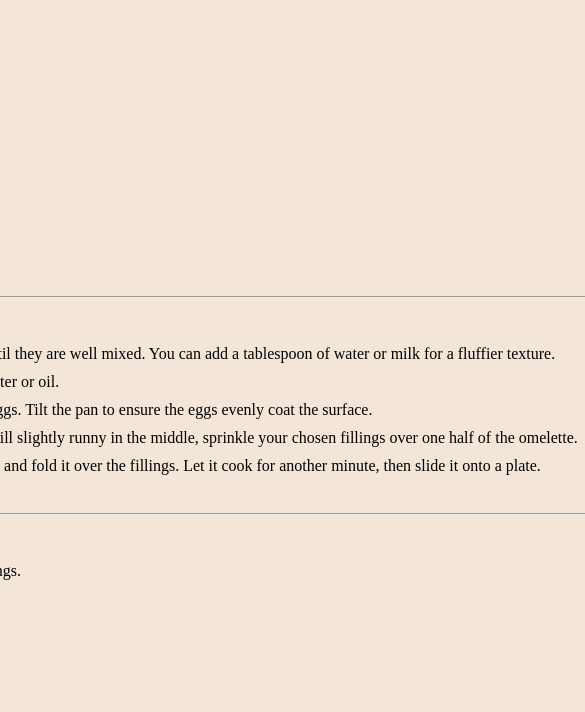
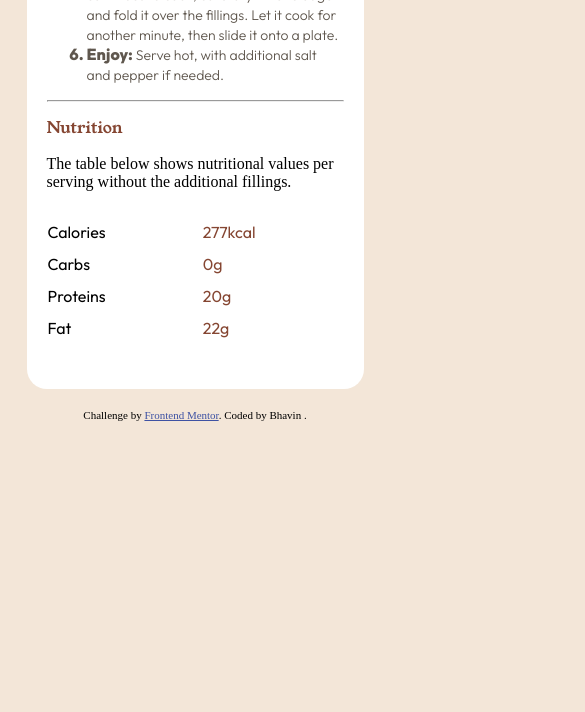
Before and after one commit to bhp005/recipe-page, a plain HTML site: page recipe-page-main/index.html in a window 390 px wide. Shown: the part 785-1497 px from the top of the page, 585 px wide, since content can reach past the window. After the commit the page ends 1206 px from the top, so only its background shows below. Drawn offline with Linux system fonts and the light colour scheme.

Commit message:
style.css

```diff
--- a/recipe-page-main/style.css
+++ b/recipe-page-main/style.css
@@ -1,35 +1,168 @@
-*{
-    margin: 10px;
-    padding: 0;
+.image {
+    border-radius: 20px;
+    max-width: 100%;
 }
 
-body{
-    font-family: "outfit";
+body {
+    display: flex;
+    flex-direction: column;
+    justify-content: center;
+    align-items: center;
+    background-color: hsl(30, 54%, 90%);
+    margin: 0;
+    padding: 20px;
+    height: 100vh;
+    overflow: auto;
+}
+
+.container1 {
+    background-color: hsl(0, 0%, 100%);
+    padding: 20px;
+    width: 90%;
+    max-width: 700px;
+    border-radius: 20px;
+    margin-bottom: 20px;
+}
+
+.container {
     display: flex;
     justify-content: center;
     align-items: center;
-    background-color: hsl(30, 54%, 90%)
-}
-.card {
-    width: 1350px;
-    background-color: white;
-    border-radius: 20px;
-    box-shadow: 20px 10px 15px rgba(0, 0, 0, 0.2);
+    padding: 20px;
 }
 
-.image-container{
-    width: 100%;
-    height: 100%;
-    object-fit: cover;
-    object-position: center;
+@font-face {
+    font-family: OutfitB;
+    src: url(assets/fonts/outfit/static/Outfit-ExtraBold.ttf);
 }
 
-.content{
-    margin-top: 40px;
+@font-face {
+    font-family: YoungF;
+    src: url(assets/fonts/young-serif/YoungSerif-Regular.ttf);
 }
 
-h1{
-    font-family: " Young Serif";
-    font-size: 70px;
-    color: hsl(24, 5%, 18%);
+@font-face {
+    font-family: outfits;
+    src: url(assets/fonts/outfit/static/Outfit-Regular.ttf);
 }
+
+@font-face {
+    font-family: outfit;
+    src: url(assets/fonts/outfit/static/Outfit-Light.ttf);
+}
+
+h1 {
+    font-family: YoungF;
+    font-weight: 400;
+}
+
+.text {
+    font-family: outfit;
+    font-weight: 100;
+    color: hsl(30, 10%, 34%);
+    padding-bottom: 10px;
+    padding-top: 10px;
+}
+
+li {
+    color: hsl(30, 10%, 34%);
+    font-family: OutfitB;
+}
+
+.subrect {
+    background-color: hsla(332, 60%, 60%, 0.2);
+    padding: 10px;
+    border-radius: 10px;
+}
+
+.headp {
+    color: hsl(332, 51%, 32%);
+    padding-left: 10px;
+    font-family: outfits;
+    font-weight: 600;
+}
+
+.subhead {
+    color: hsl(14, 45%, 36%);
+    font-family: YoungF;
+    font-weight: 200;
+}
+
+.table {
+    width: 100%;
+    border-collapse: separate;
+    border-spacing: 0 10px;
+    margin: 20px auto;
+    font-family: outfits;
+}
+
+.coll {
+    color: hsl(14, 45%, 36%);
+}
+
+.table tr {
+    border-bottom: 1px solid #ddd;
+    padding-bottom: 20px;
+
+}
+
+.attribution {
+    font-size: 11px;
+    text-align: center;
+}
+
+.attribution a {
+    color: hsl(228, 45%, 44%);
+}
+
+@media (max-width: 768px) {
+    body {
+        padding: 30px;
+    }
+
+    .container1 {
+        width: 90%;
+    }
+
+    h1 {
+        font-size: 24px;
+    }
+
+    .text {
+        font-size: 14px;
+    }
+
+    .headp {
+        font-size: 18px;
+    }
+
+    .subhead {
+        font-size: 16px;
+    }
+}
+
+@media (max-width: 375px) {
+    body {
+        padding: 20px;
+    }
+
+    .container1 {
+        width: 100%;
+    }
+
+    h1 {
+        font-size: 20px;
+    }
+
+    .text {
+        font-size: 12px;
+    }
+
+    .headp {
+        font-size: 16px;
+    }
+
+    .subhead {
+        font-size: 14px;
+    }
+}
```
